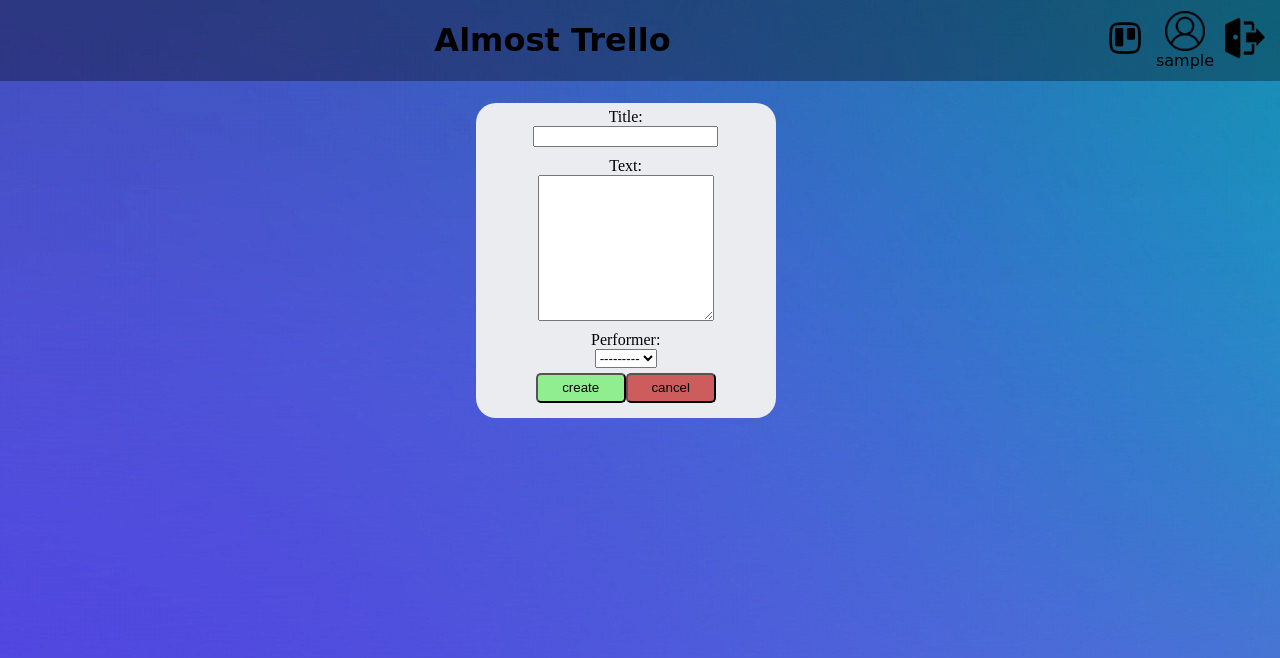
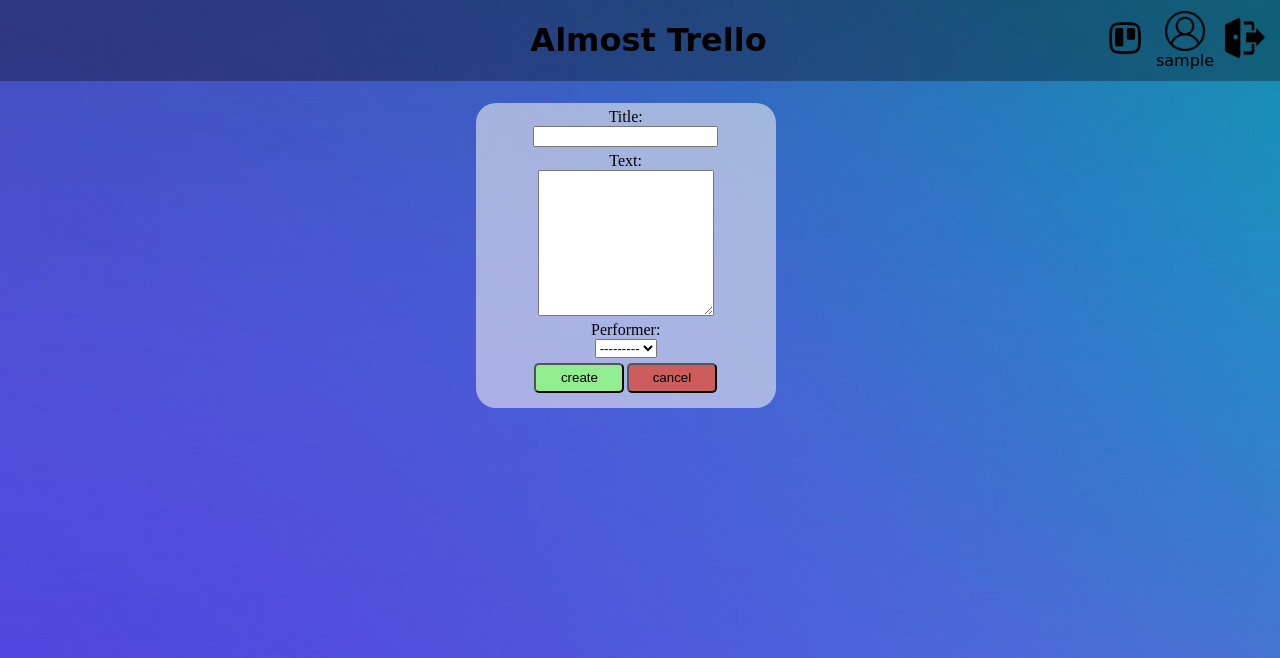
Before and after one commit to frikcio/Allmost_Trello, a Django app: page /card/create/ in a window 1280 px wide. Shown: the top 658 px of the page. Run offline with Django 3.2, Linux system fonts and the light colour scheme; the visitor is signed in with stand-in values (Sample User, id 1); data comes from the database, SQL or seed files in the repository.

Commit message:
remaded frontend for site

```diff
--- a/desk/static/styles/create.css
+++ b/desk/static/styles/create.css
@@ -11,6 +11,7 @@ body {
     font-family: cursive;
     text-align: center;
     color: black;
+    margin-left: 15%;
 }
 
 .nav {
@@ -36,17 +37,18 @@ body {
     color: black;
 }
 
-form{
+.form{
     display: flex;
     flex-direction: column;
     align-items: center;
-    background-color: #ebecf0;
+    background-color: #ebecf099;
     border-radius: 20px;
     width: 300px;
     padding-bottom: 15px;
     margin-left: 37%;
     margin-top: 30px;
 }
+
 
 .buttons{
     display: flex;
--- a/desk/static/styles/index.css
+++ b/desk/static/styles/index.css
@@ -11,6 +11,7 @@ body {
     font-family: cursive;
     text-align: center;
     color: black;
+    margin-left: 15%;
 }
 
 .nav {
@@ -46,7 +47,7 @@ body {
     font-family: cursive;
     text-align: center;
     padding: 15px;
-    background-color: #ebecf0;
+    background-color: #ebecf099;
     border-radius: 10px;
     width: 17%;
 
--- a/desk/static/styles/login.css
+++ b/desk/static/styles/login.css
@@ -35,7 +35,7 @@ form{
     display: flex;
     flex-direction: column;
     align-items: center;
-    background-color: #ebecf0;
+    background-color: #ebecf099;
     border-radius: 20px;
     width: 300px;
     padding-bottom: 15px;
```
Also changed, not shown: desk/static/scripts/index.js (deleted).
